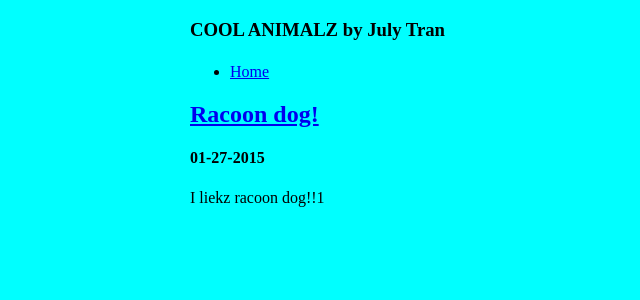
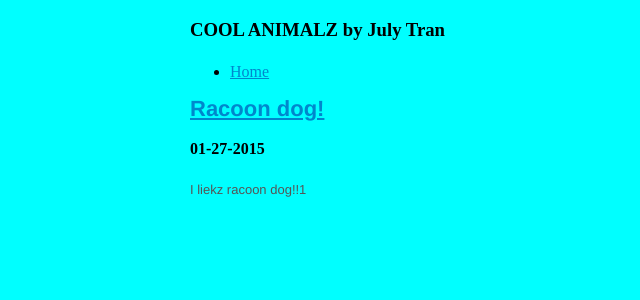
Before and after one commit to julyytran/julyytran.github.io, a Jekyll site: the page built from index.html, in a window 1280 px wide. Shown: the top 300 px of the page, without its empty margins (0-640 px from the left). Built offline with Jekyll 4.4.1, drawn with Linux system fonts in a browser that asks for light colours.

Commit message:
changed font

```diff
--- a/css/styles.css
+++ b/css/styles.css
@@ -32,3 +32,26 @@ body {
 
 h1, h3, h4, h5, p {
   margin-bottom: 22px;
+}
+h2,
+p {
+  color: #555;
+  font: 13px/20px "Helvetica Neue", Helvetica, Arial, sans-serif;
+}
+a {
+  color: #0087cc;
+}
+a:hover {
+  color: #ff7b29;
+}
+h2 {
+  font-size: 22px;
+  font-weight: bold;
+  margin-bottom: 6px;
+}
+.byline {
+  color: #9799a7;
+  font-family: Georgia, Times, "Times New Roman", serif;
+  font-style: italic;
+  margin-bottom: 18px;
+}
```
